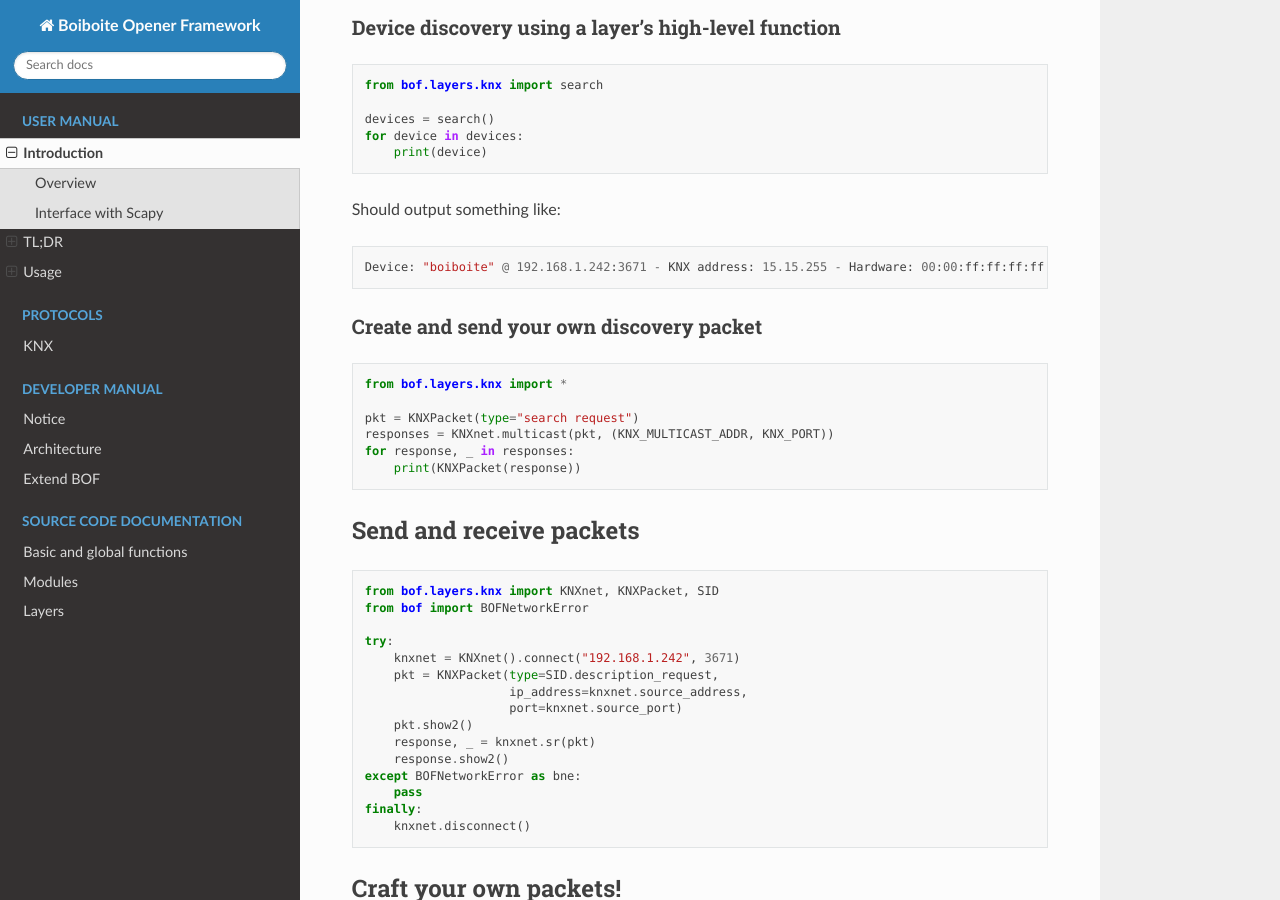
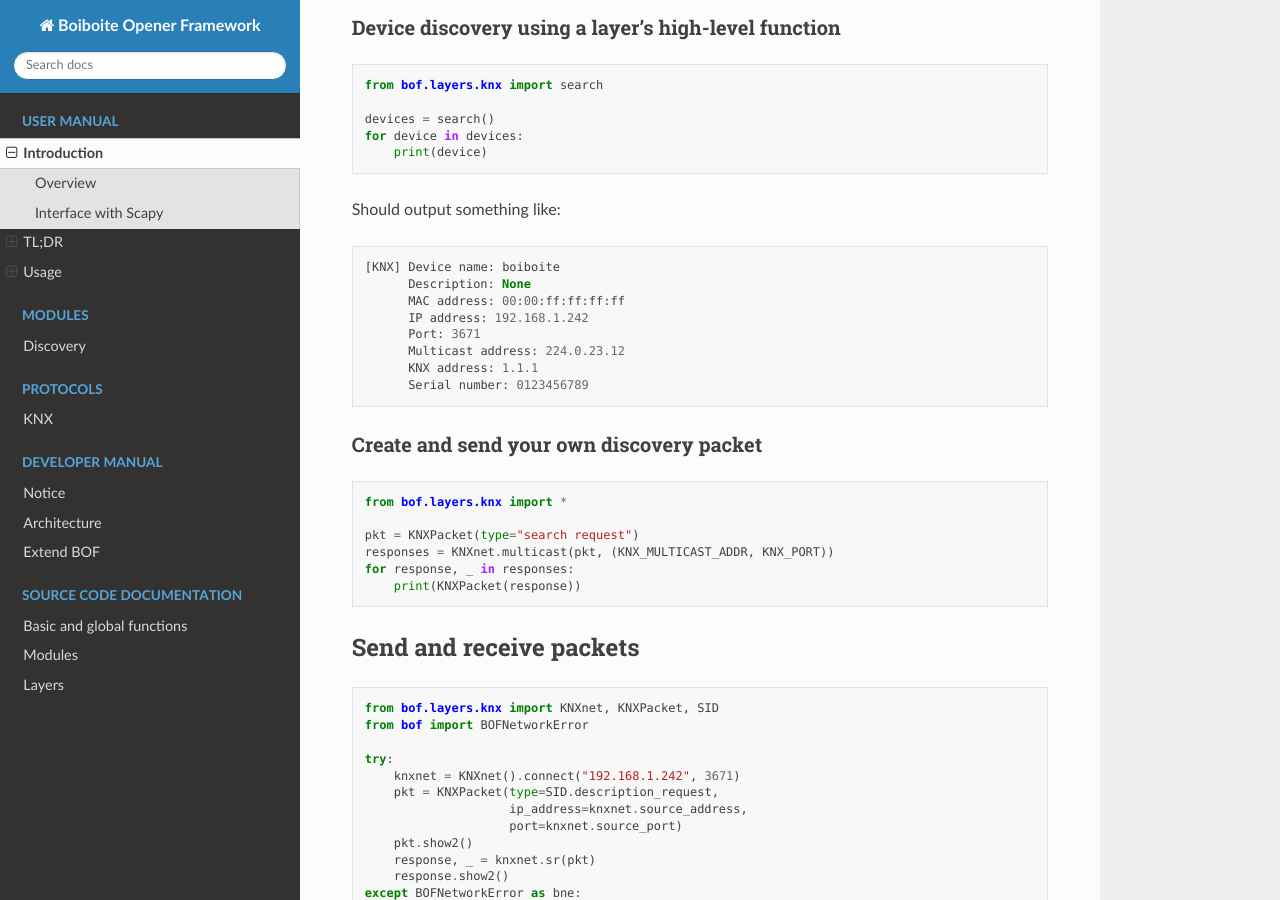
Before and after one commit to Orange-Cyberdefense/bof, a Sphinx documentation site: the page built from docs/man/user.rst, in a window 1280 px wide and 900 px high, scrolled down 3553 px. Built offline with Sphinx 7.4.7 and the Read the Docs theme 2.0.0, drawn with Linux system fonts in a browser that asks for light colours.

Commit message:
KNX device printing function update and module documentation

```diff
--- a/docs/index.rst
+++ b/docs/index.rst
@@ -8,6 +8,12 @@
    :caption: User manual
 
    man/user
+
+.. toctree::
+   :maxdepth: 2
+   :caption: Modules
+
+   man/discovery
 
 .. toctree::
    :maxdepth: 2
--- a/docs/man/user.rst
+++ b/docs/man/user.rst
@@ -153,7 +153,14 @@
 
 Should output something like::
 
-  Device: "boiboite" @ 192.168.1.242:3671 - KNX address: 15.15.255 - Hardware: 00:00:ff:ff:ff:ff (SN: 0123456789)
+  [KNX] Device name: boiboite
+	Description: None
+	MAC address: 00:00:ff:ff:ff:ff
+	IP address: 192.168.1.242
+	Port: 3671
+	Multicast address: 224.0.23.12
+	KNX address: 1.1.1
+	Serial number: 0123456789
 
 Create and send your own discovery packet
 +++++++++++++++++++++++++++++++++++++++++
```
Also changed, not shown: docs/man/discovery.rst (added, +41 -0 lines), 1 other file.
